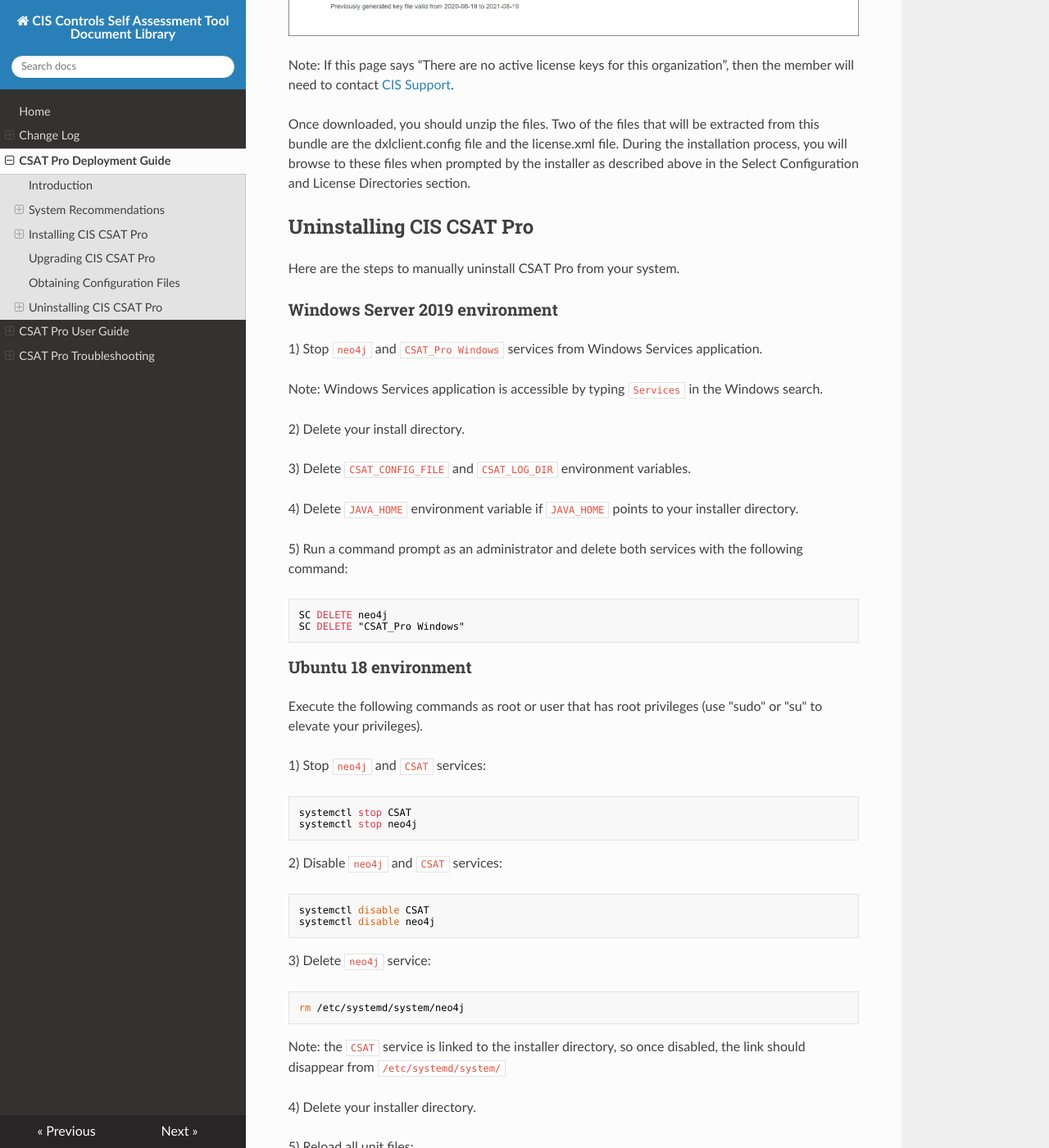
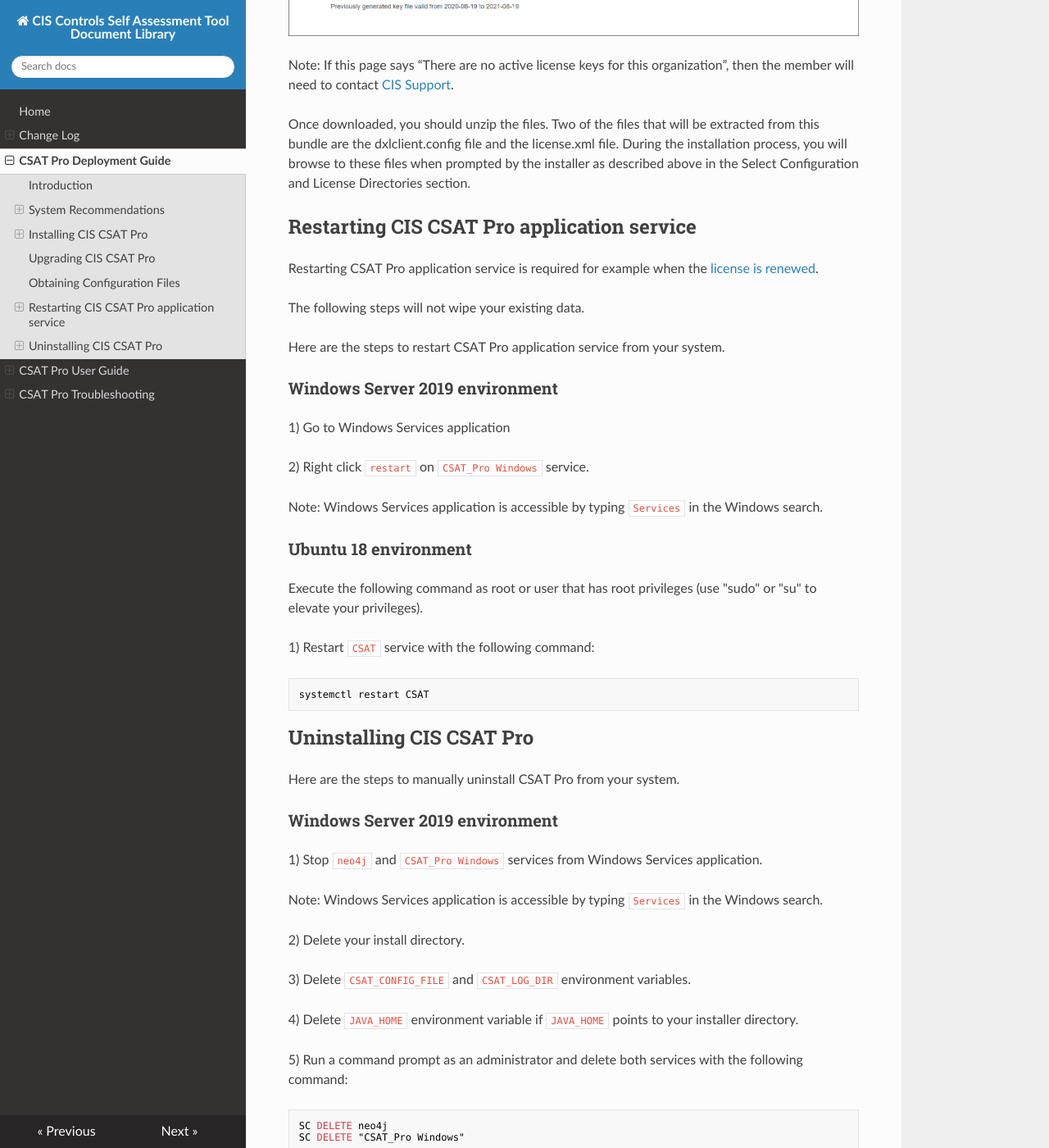
Before and after one commit to CISecurity/CSAT-Docs, an MkDocs documentation site: the page built from docs/source/CSAT Pro Deployment.md, in a window 1280 px wide and 1400 px high, scrolled down 4395 px. Shown: the whole window at 82% size. Built offline with MkDocs 1.6.1, drawn with Linux system fonts in a browser that asks for light colours; nearby versions of some CDN libraries.

Commit message:
Adding Restart CSAT Pro service section and details on license renewal

```diff
--- a/docs/source/CSAT Pro Deployment.md
+++ b/docs/source/CSAT Pro Deployment.md
@@ -109,6 +109,32 @@ Note: If this page says “There are no active license keys for this organizatio
 
 Once downloaded, you should unzip the files.  Two of the files that will be extracted from this bundle are the dxlclient.config file and the license.xml file.  During the installation process, you will browse to these files when prompted by the installer as described above in the Select Configuration and License Directories section.
 
+<a name="restartingCSATService"></a>
+## Restarting CIS CSAT Pro application service##
+
+Restarting CSAT Pro application service is required for example when the [license is renewed](../csat_pro_user_guide/#license).
+
+The following steps will not wipe your existing data.
+
+Here are the steps to restart CSAT Pro application service from your system.
+
+
+###Windows Server 2019 environment###
+
+1) Go to Windows Services application
+
+2) Right click `restart` on `CSAT_Pro Windows` service.
+
+Note: Windows Services application is accessible by typing `Services` in the Windows search.
+
+###Ubuntu 18 environment###
+Execute the following command as root or user that has root privileges (use "sudo" or "su" to elevate your privileges).
+
+1) Restart `CSAT` service with the following command:
+
+	systemctl restart CSAT
+
+
 ## Uninstalling CIS CSAT Pro##
 
 Here are the steps to manually uninstall CSAT Pro from your system.
```
Also changed, not shown: docs/source/csat_pro_user_guide.md (+8 -1 lines).
